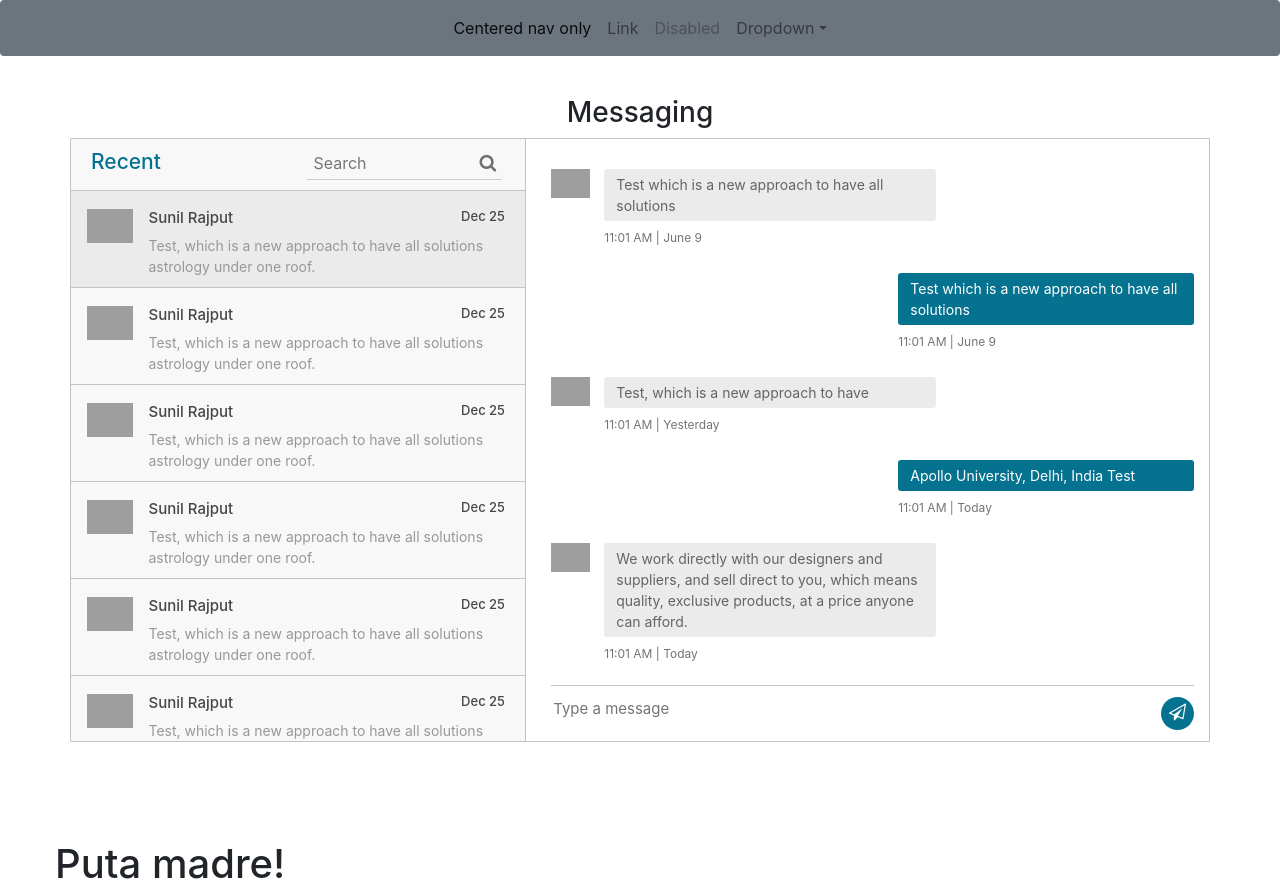
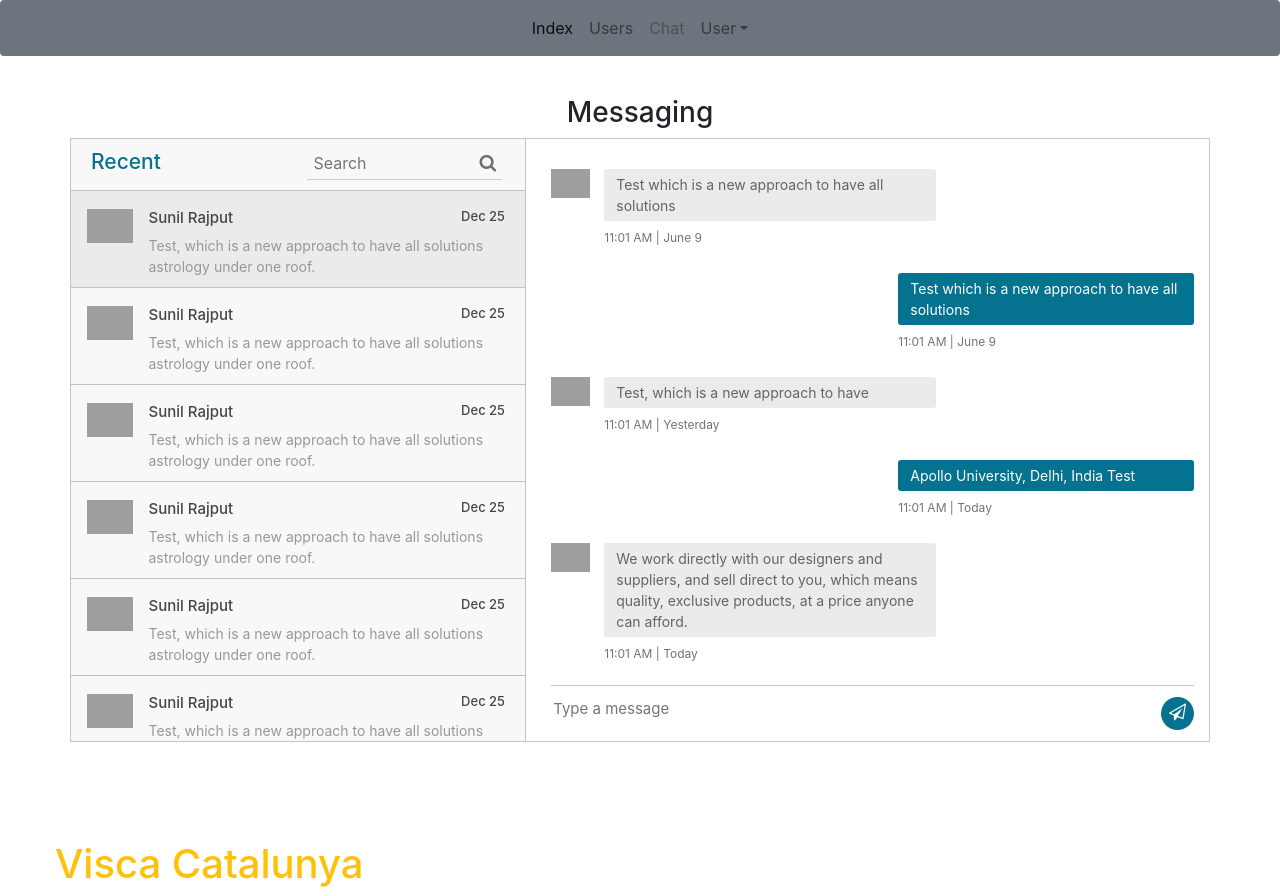
Before and after one commit to cdryampi/react-chat, a React app: page / in a window 1280 px wide. Built offline with nearby package versions, Linux system fonts and the light colour scheme; grey boxes are pictures that could not be loaded.

Commit message:
vitamina 3

```diff
--- a/src/index.html
+++ b/src/index.html
@@ -20,20 +20,20 @@
         <div class="collapse navbar-collapse justify-content-md-center" id="navbarsExample10">
             <ul class="navbar-nav">
                 <li class="nav-item active">
-                    <a class="nav-link" href="#">Centered nav only <span class="sr-only">(current)</span></a>
+                    <a class="nav-link" href="#">Index <span class="sr-only">(current)</span></a>
                 </li>
                 <li class="nav-item">
-                    <a class="nav-link" href="#">Link</a>
+                    <a class="nav-link" href="#">Users</a>
                 </li>
                 <li class="nav-item">
-                    <a class="nav-link disabled" href="#">Disabled</a>
+                    <a class="nav-link disabled" href="#">Chat</a>
                 </li>
                 <li class="nav-item dropdown">
-                    <a class="nav-link dropdown-toggle" href="http://example.com" id="dropdown10" data-toggle="dropdown" aria-haspopup="true" aria-expanded="false">Dropdown</a>
+                    <a class="nav-link dropdown-toggle" href="http://example.com" id="dropdown10" data-toggle="dropdown" aria-haspopup="true" aria-expanded="false">User</a>
                     <div class="dropdown-menu" aria-labelledby="dropdown10">
-                        <a class="dropdown-item" href="#">Action</a>
-                        <a class="dropdown-item" href="#">Another action</a>
-                        <a class="dropdown-item" href="#">Something else here</a>
+                        <a class="dropdown-item" href="#">Login</a>
+                        <a class="dropdown-item" href="#">status</a>
+                        <a class="dropdown-item" href="#">settings</a>
                     </div>
                 </li>
             </ul>
--- a/src/index.js
+++ b/src/index.js
@@ -6,6 +6,6 @@ import "./custom.css";
 
 
 render(
-  <h1>Puta madre!</h1>,
+  <h1 class="text-warning">Visca Catalunya</h1>,
   document.getElementById('app')
 );
```
